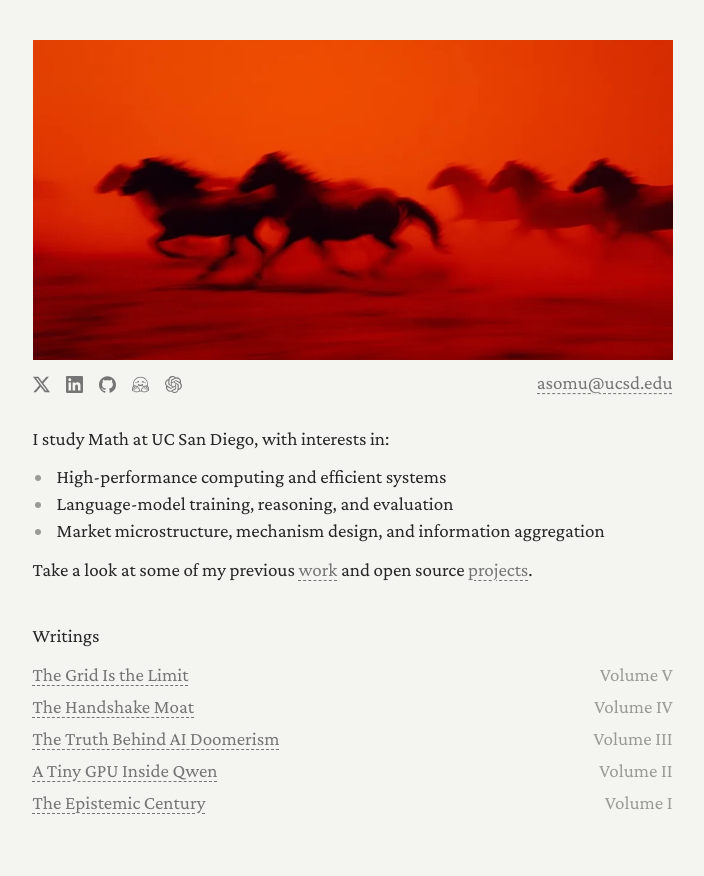
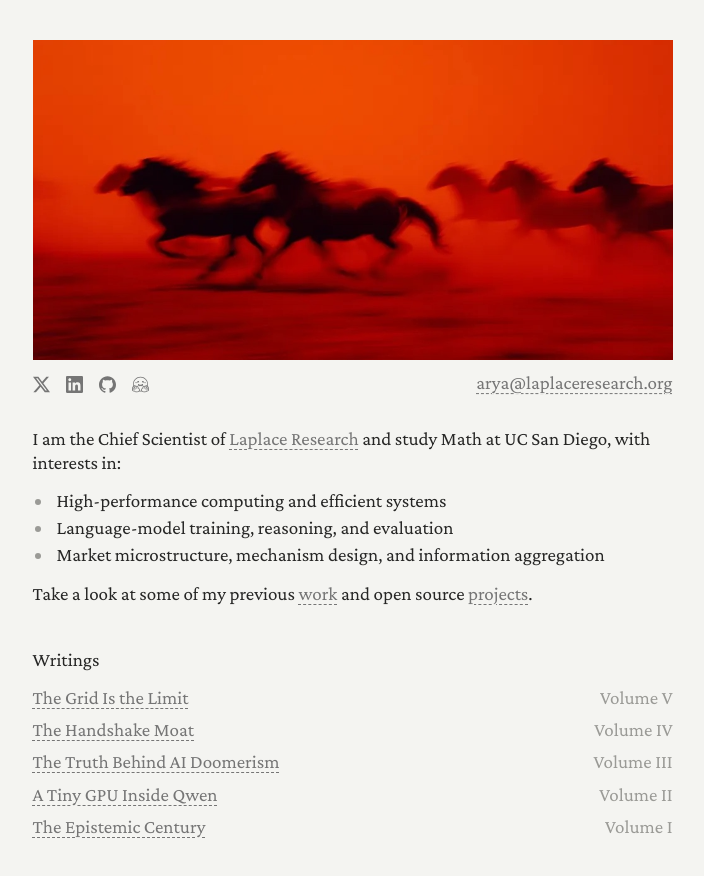
Before and after one commit to arpjw/arpjw.github.io, a plain HTML site: page index.html in a window 1280 px wide. Shown: the whole page, without its empty margins (280-984 px from the left). Drawn offline with Linux system fonts and the light colour scheme.

Commit message:
Modify contact info and update introduction
Updated email address and removed OpenAI link. Added position as Chief Scientist at Laplace Research.

```diff
--- a/index.html
+++ b/index.html
@@ -73,13 +73,12 @@
         <a href="https://www.linkedin.com/in/aryasomu/" target="_blank" rel="noopener noreferrer" aria-label="LinkedIn" title="LinkedIn"><svg aria-hidden="true"><use href="images/home-social.svg#linkedin"/></svg></a>
         <a href="https://github.com/arpjw" target="_blank" rel="noopener noreferrer" aria-label="GitHub" title="GitHub"><svg aria-hidden="true"><use href="images/home-social.svg#github"/></svg></a>
         <a href="https://huggingface.co/arpjw" target="_blank" rel="noopener noreferrer" aria-label="Hugging Face" title="Hugging Face"><svg aria-hidden="true"><use href="images/home-social.svg#huggingface"/></svg></a>
-        <a href="https://chatgpt.com/u/aryas0mu" target="_blank" rel="noopener noreferrer" aria-label="OpenAI" title="OpenAI"><svg aria-hidden="true"><use href="images/home-social.svg#openai"/></svg></a>
       </div>
-      <a class="home-email" href="mailto:asomu@ucsd.edu"><span>asomu@ucsd.edu</span></a>
+      <a class="home-email" href="mailto:arya@laplaceresearch.org"><span>arya@laplaceresearch.org</span></a>
     </div>
 
     <div class="home-intro">
-      <p>I study Math at UC San Diego, with interests in:</p>
+      <p>I am the Chief Scientist of <a href="https://laplaceresearch.org/" target="_blank" rel="noopener noreferrer" aria-label="Laplace Research website">Laplace Research</a> and study Math at UC San Diego, with interests in:</p>
       <ul>
         <li>High-performance computing and efficient systems</li>
         <li>Language-model training, reasoning, and evaluation</li>
```
